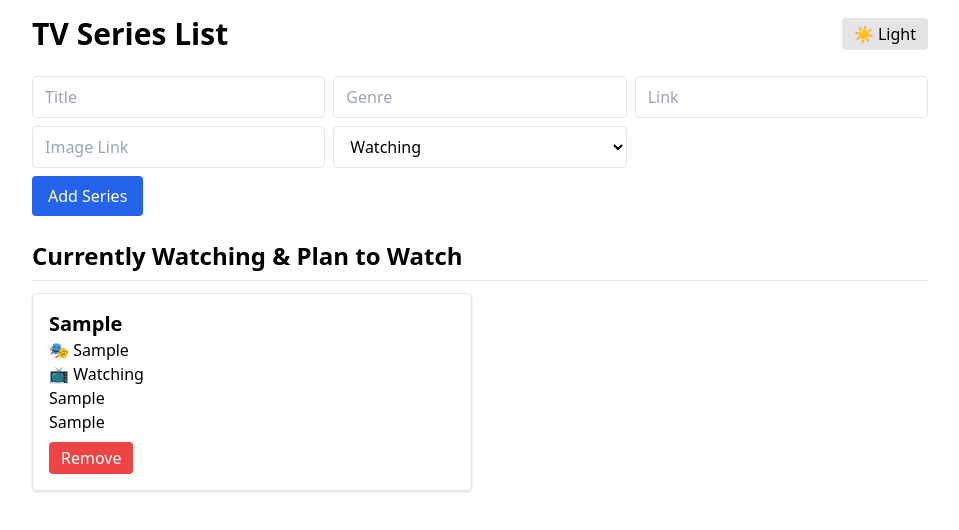
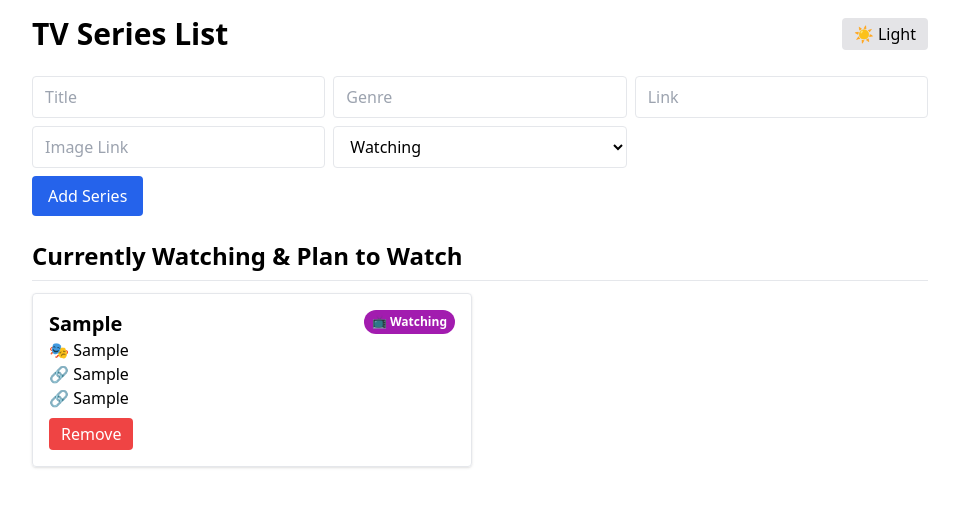
Before and after one commit to mirrerror/SimpleTVSeriesList, a React (Vite) app in the folder simple-tv-series-list/: page / in a window 1280 px wide. Both pictures are taken after typing "Sample", "Sample", "Sample", "Sample" into the empty fields and a click on the button "Add Series". Shown: the top 530 px of the page, without its empty margins (160-1119 px from the left). Built offline with nearby package versions, Linux system fonts and the light colour scheme.

Commit message:
adjust the series cards

```diff
--- a/simple-tv-series-list/src/components/TVSeriesList.jsx
+++ b/simple-tv-series-list/src/components/TVSeriesList.jsx
@@ -7,15 +7,24 @@ export default function TVSeriesList({ series, onRemove }) {
             <div className="flex justify-between items-start">
                 <h2 className="text-xl font-semibold">{s.title}</h2>
                 {s.status === 'Watched' && (
-                    <span className="bg-green-500 text-white px-2 py-1 rounded-full text-xs font-bold">
-                        ✓ Watched
+                    <span className="bg-fuchsia-700 text-white px-2 py-1 rounded-full text-xs font-bold">
+                        ✅ Watched
+                    </span>
+                )}
+                {s.status === 'Watching' && (
+                    <span className="bg-fuchsia-700 text-white px-2 py-1 rounded-full text-xs font-bold">
+                        📺 Watching
+                    </span>
+                )}
+                {s.status === 'Plan to Watch' && (
+                    <span className="bg-fuchsia-700 text-white px-2 py-1 rounded-full text-xs font-bold">
+                        ⌛ Plan to watch
                     </span>
                 )}
             </div>
             <p>🎭 {s.genre}</p>
-            {s.status !== 'Watched' && <p>📺 {s.status}</p>}
-            {s.link && <p>{s.link}</p>}
-            {s.imageLink && <p>{s.imageLink}</p>}
+            {s.link && <p>🔗 {s.link}</p>}
+            {s.imageLink && <p>🔗 {s.imageLink}</p>}
             <div className="flex gap-2 mt-2">
                 <button onClick={() => onRemove(s.id)} className="bg-red-500 hover:bg-red-600 px-3 py-1 text-white rounded transition">Remove</button>
             </div>
```
